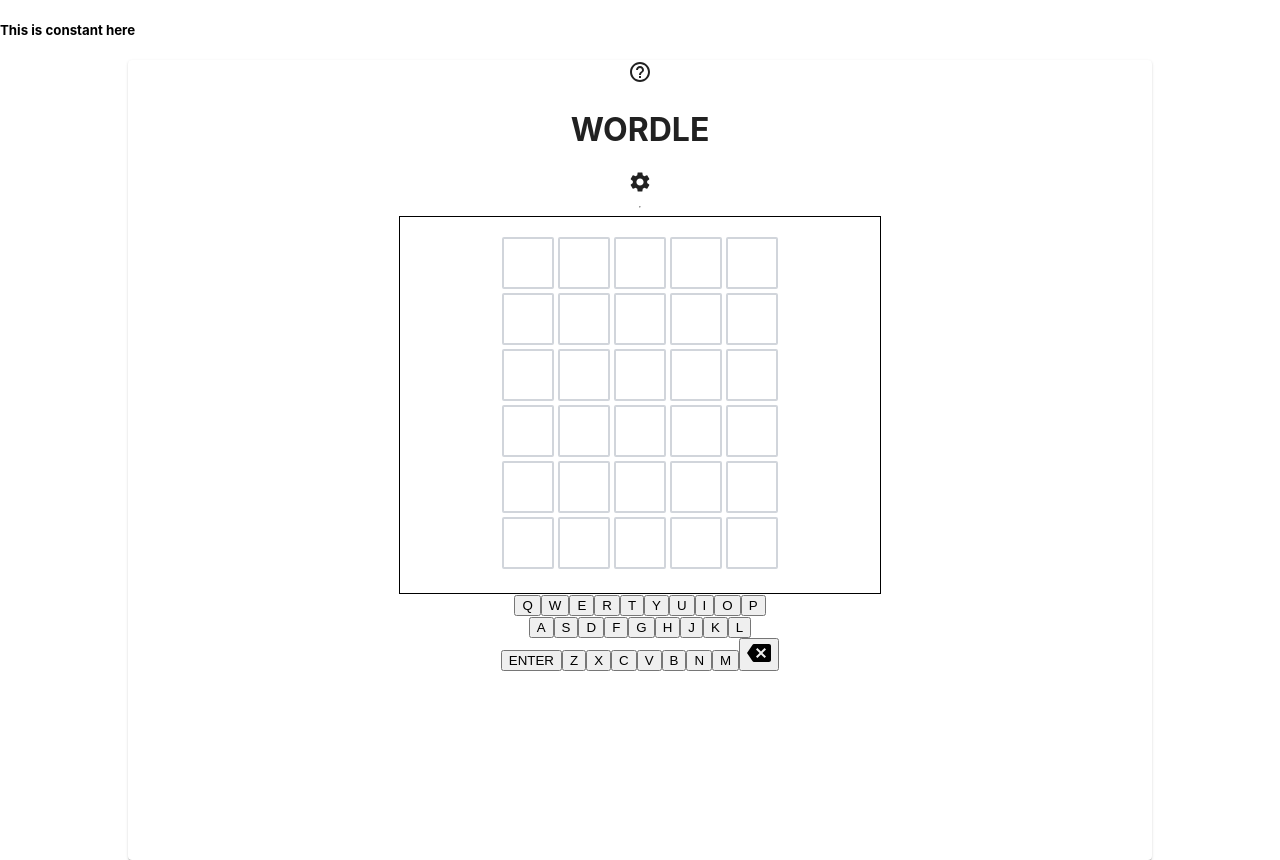
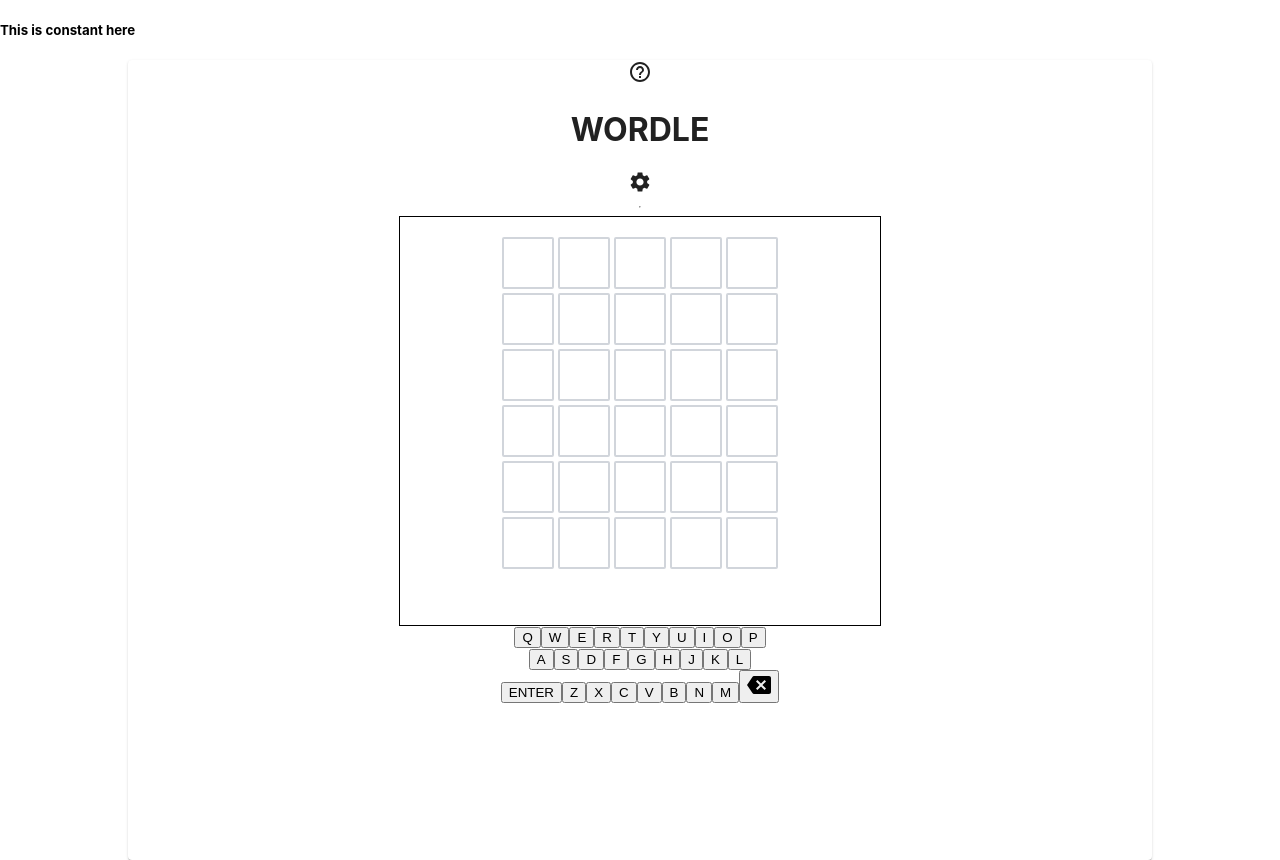
Before and after one commit to ThirdRockEngineering/Wrdl3, a React (Create React App) app in the folder client/: page /soloGame in a window 1280 px wide. Built offline with nearby package versions, Linux system fonts and the light colour scheme; what ipfs-core would draw is missing.

Commit message:
Board component MUI update

```diff
--- a/client/src/components/soloGameComponents/Board.js
+++ b/client/src/components/soloGameComponents/Board.js
@@ -140,9 +140,16 @@
           // </div>
         );
       })}
-      <div className=" grid place-items-center h-8 font-bold dark:text-white">
-        {lost||win ? message : ""}
-      </div>
+      {/* <div className=" grid place-items-center h-8 font-bold dark:text-white"> */}
+        <Box sx={{
+          display: "grid",
+          placeItems: "center",
+          fontWeight: "700",
+          height: "2rem",
+        }}>
+          {lost||win ? message : ""}
+        {/* </div> */}
+        </Box>
       </Box>
     // </div>
   );
```
